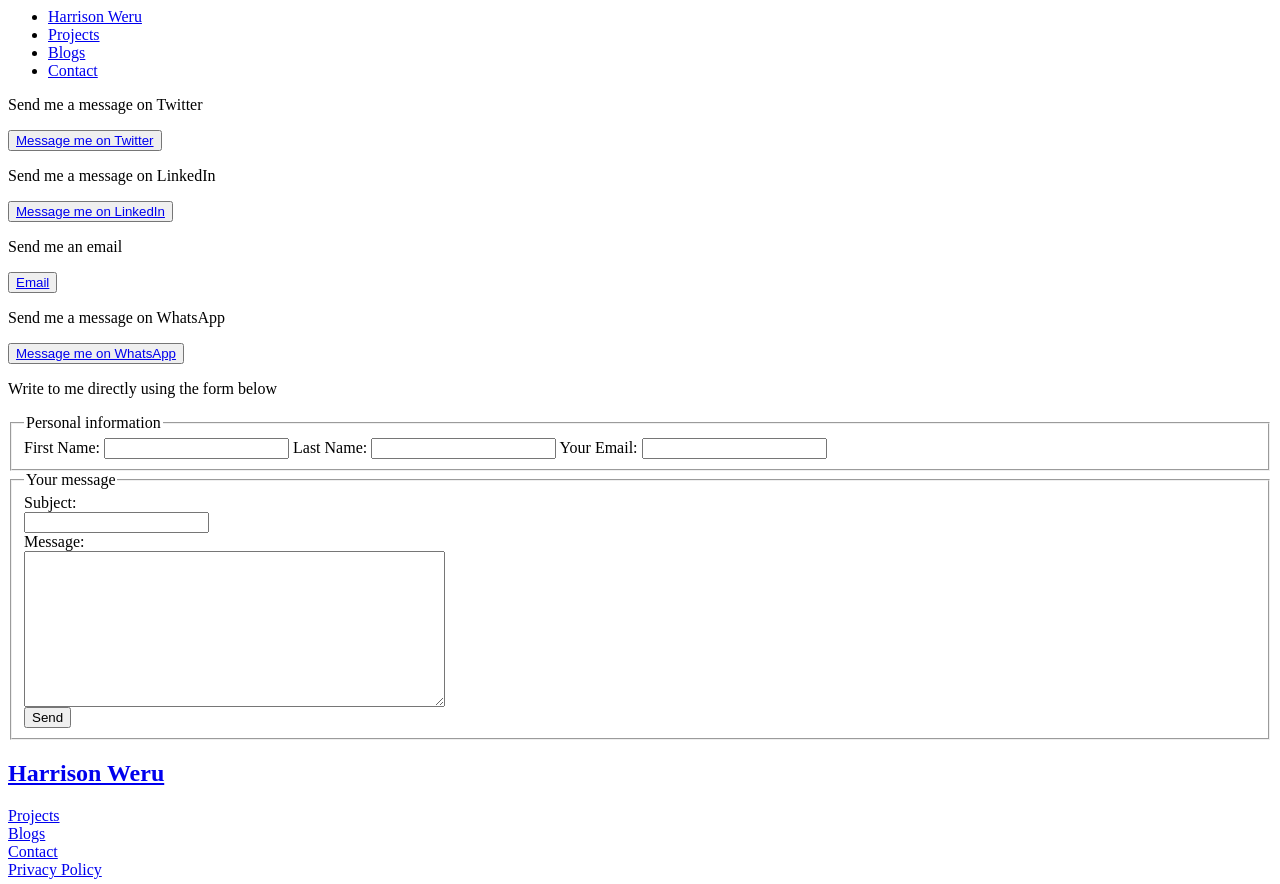
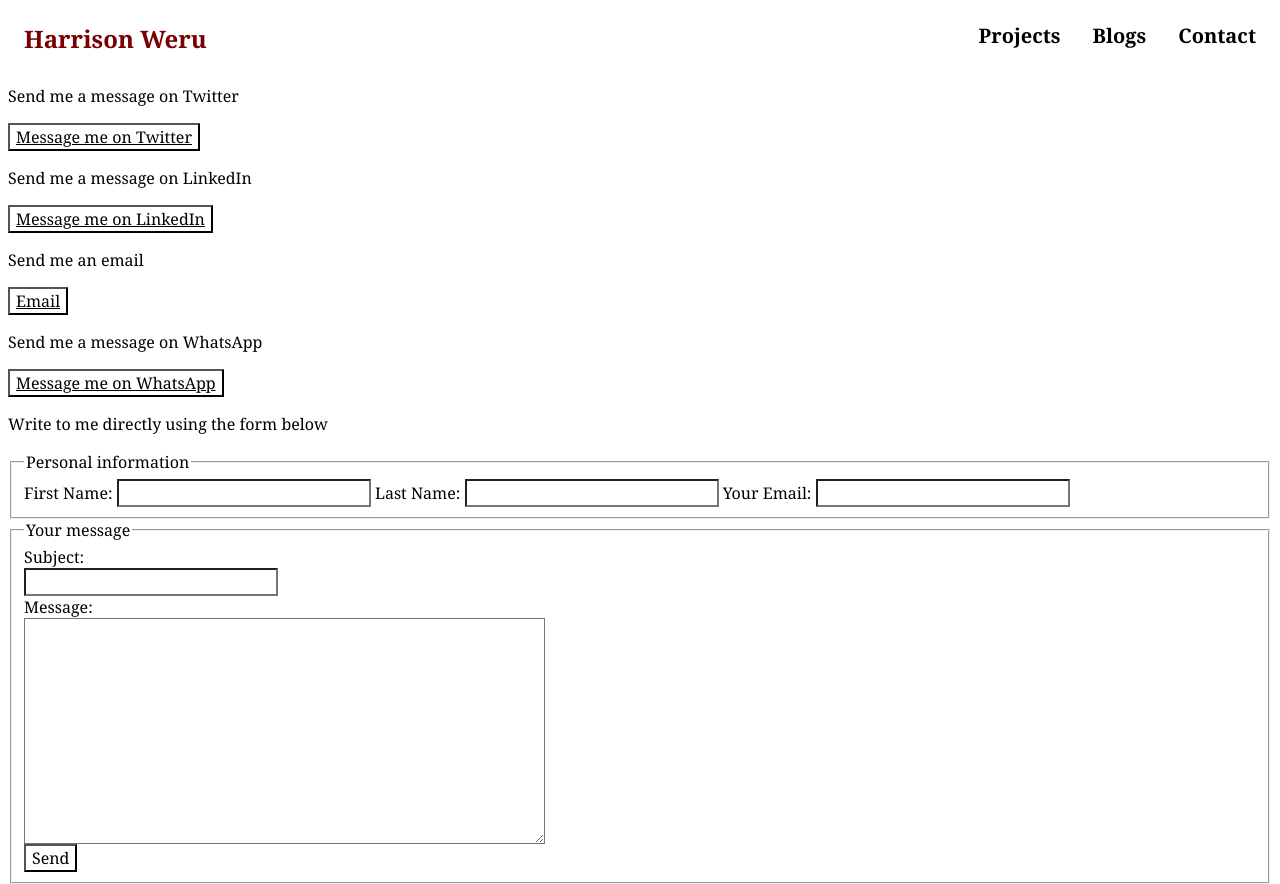
Before and after one commit to WeruHarrison/portfolio, a plain HTML site: page contact.html in a window 1280 px wide. Shown: the top 884 px of the page. Drawn offline with Linux system fonts and the light colour scheme.

Commit message:
Update contact.html
Added the css style link and modified the nav bar

```diff
--- a/contact.html
+++ b/contact.html
@@ -6,17 +6,21 @@
 <meta charset="UTF-8">
 <meta name="author" content="Harrison Weru">
 <meta name ="viewport" content="width=device-width, initiale-scale=1.0">
+<link rel="stylesheet" href="static/style.css">
 </head>
 
 <body>
-<nav>
-<ul>
-<li><a href="index.html">Harrison Weru</a></li>
-<li><a href="projects/index.html">Projects</a></li>
-<li><a href="blogs/index.html">Blogs</a></li>
-<li><a href="contact.html">Contact</a></li>
-</ul>
-</nav>
+    <div class="top-nav">
+        <nav>
+            <ul>
+                    <li class="index"><a href="index.html">Harrison Weru</a></li>
+                    <li><a href="contact.html">Contact</a></li>
+                    <li><a href="blogs/index.html">Blogs</a></li>
+                    <li><a href="projects/index.html">Projects</a></li>
+            </ul>
+        </nav>
+    </div>
+
 
 <div>
 
```
